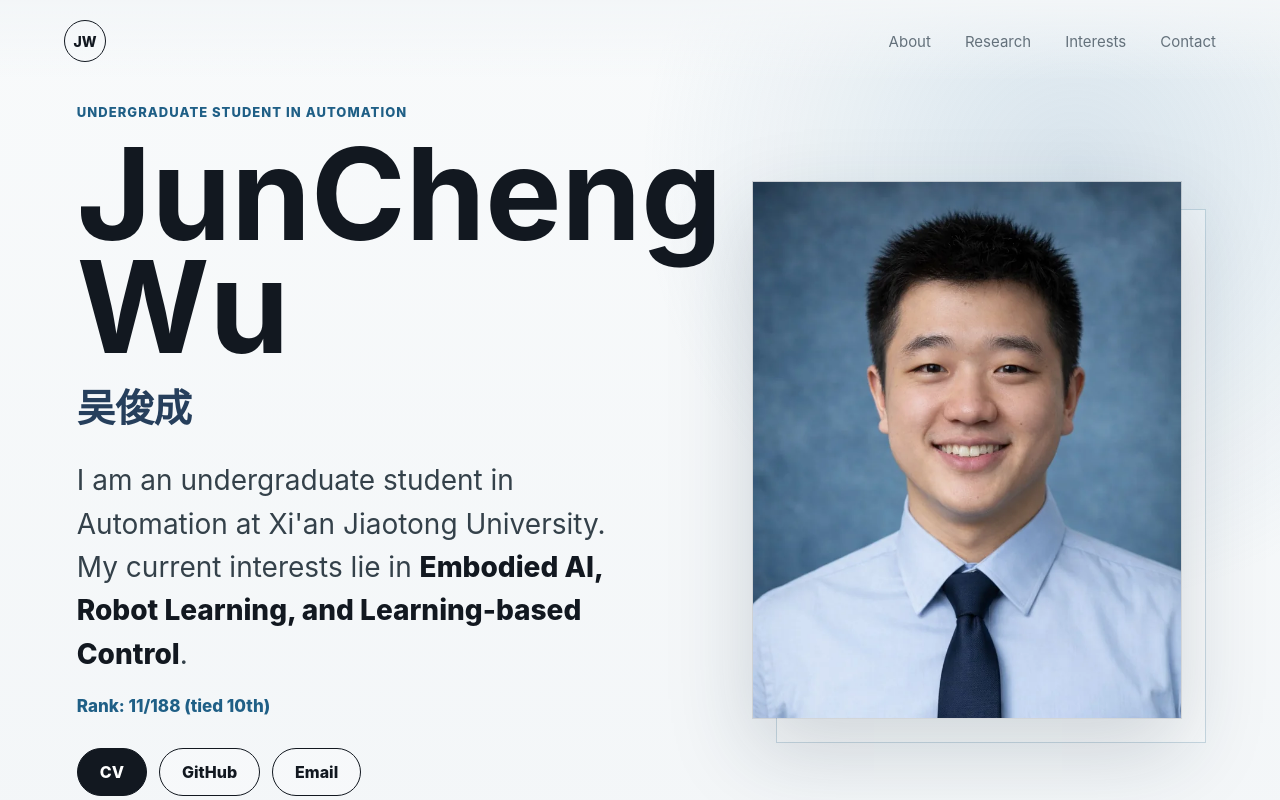
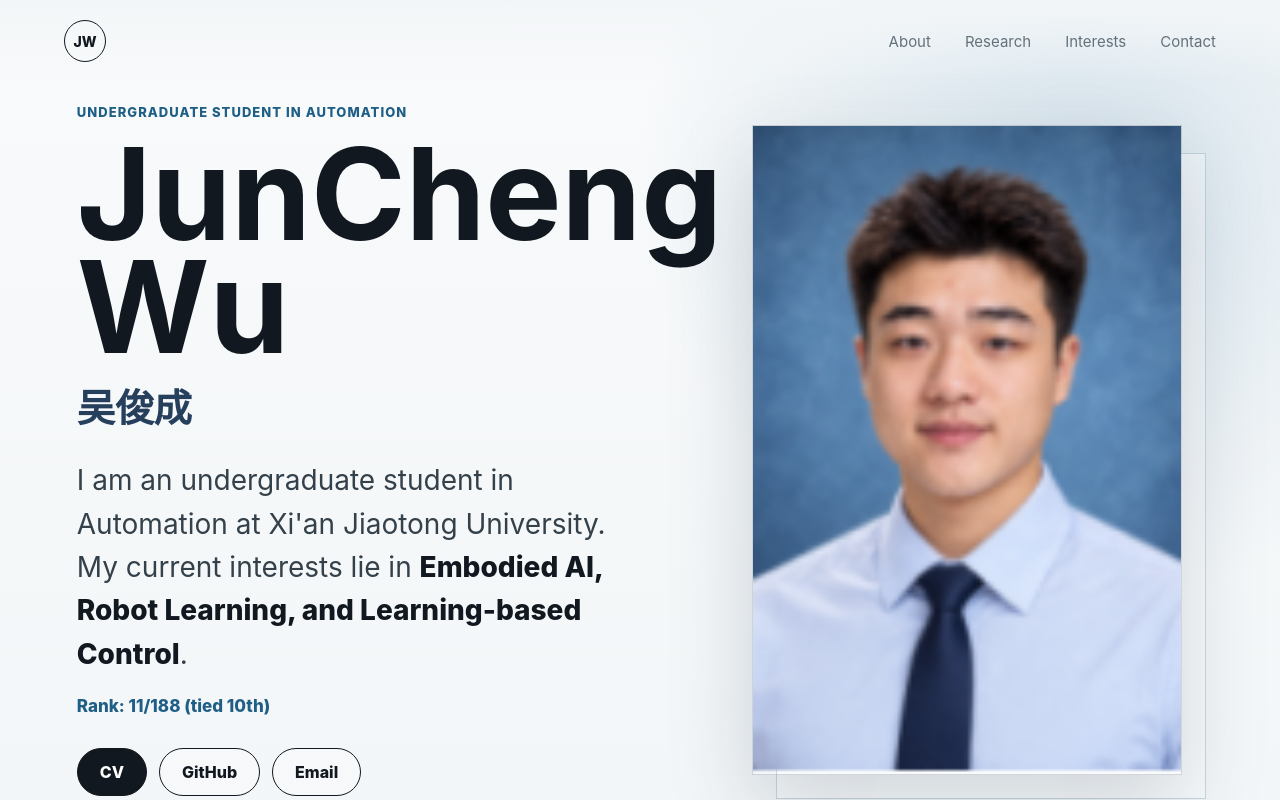
Before and after one commit to 5junchen9/5junchen9.github.io, a plain HTML site: page index.html in a window 1280 px wide. Shown: the top 800 px of the page. Drawn offline with Linux system fonts and the light colour scheme.

Commit message:
Update CV and portrait with supplied files

```diff
--- a/index.html
+++ b/index.html
@@ -14,7 +14,7 @@
       content="Research profile of JunCheng Wu, an undergraduate student at Xi'an Jiaotong University."
     />
     <meta property="og:type" content="website" />
-    <meta property="og:image" content="./assets/juncheng-wu-portrait.webp" />
+    <meta property="og:image" content="./assets/juncheng-wu-portrait.png" />
     <link rel="stylesheet" href="./styles.css" />
   </head>
   <body>
@@ -63,10 +63,10 @@
 
         <div class="hero-portrait">
           <img
-            src="./assets/juncheng-wu-portrait.webp"
+            src="./assets/juncheng-wu-portrait.png"
             alt="Portrait of JunCheng Wu"
-            width="720"
-            height="1080"
+            width="109"
+            height="165"
           />
         </div>
       </section>
--- a/styles.css
+++ b/styles.css
@@ -189,7 +189,7 @@ h1 {
   display: block;
   width: 100%;
   height: auto;
-  aspect-ratio: 4 / 5;
+  aspect-ratio: auto;
   object-fit: cover;
   object-position: center top;
   border: 1px solid rgba(18, 24, 32, 0.16);
```
Also changed, not shown: assets/juncheng-wu-portrait.png (added), 1 other file.
